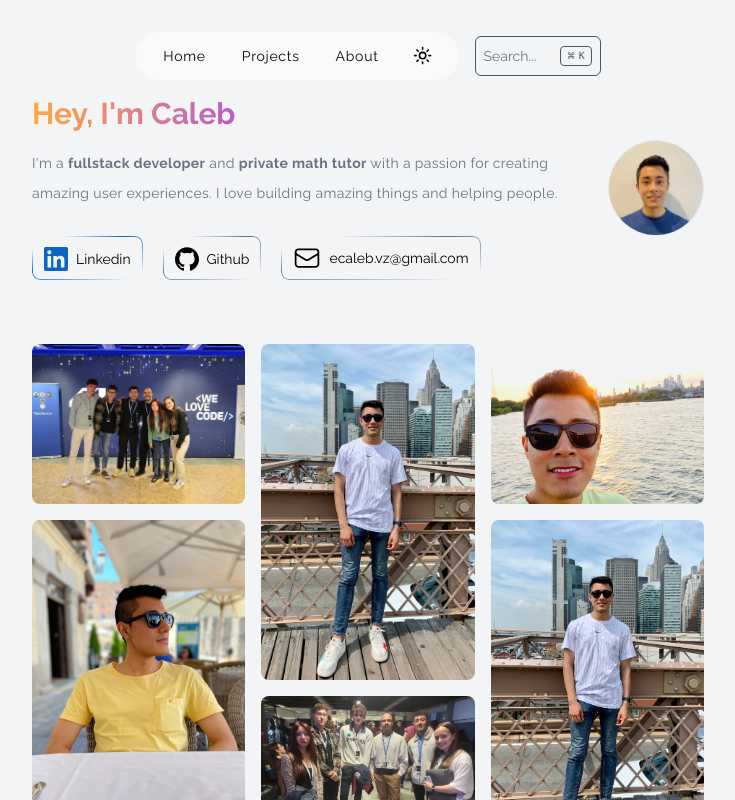
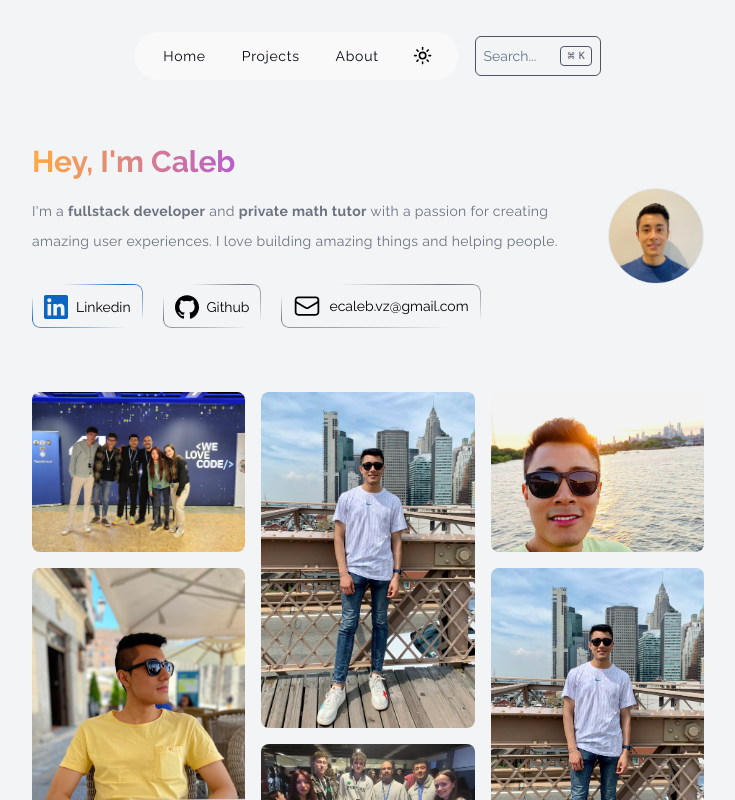
Before and after one commit to ecaleb97/ecaleb.dev, a Next.js app: page / in a window 1280 px wide. Shown: the top 800 px of the page, without its empty margins (272-1007 px from the left). Built offline with nearby package versions, Linux system fonts and the light colour scheme.

Commit message:
refactor: Update intro component margin-top for smaller screens

```diff
--- a/src/components/intro/intro.tsx
+++ b/src/components/intro/intro.tsx
@@ -9,7 +9,7 @@ export function Intro() {
     <section
       id='home'
       className='w-full max-w-[50rem] flex flex-col gap-5 mt-28
-      sm:mt-16'
+      sm:mt-26'
     >
       <div className='flex flex-col-reverse items-start gap-4 sm:flex-row sm:items-center'>
         <div className='flex flex-col gap-4'>
```
